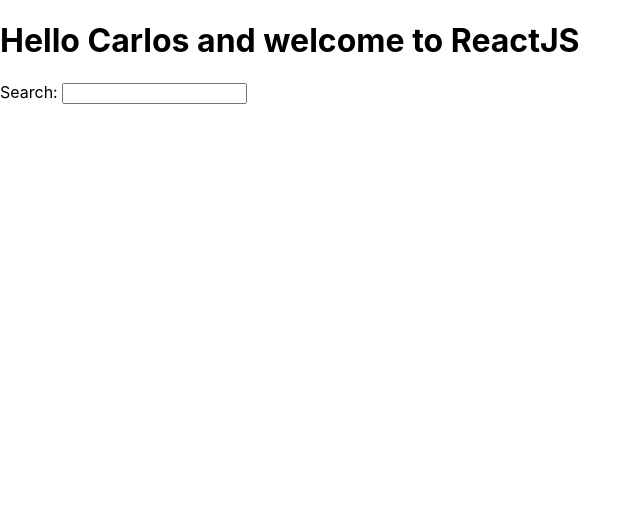
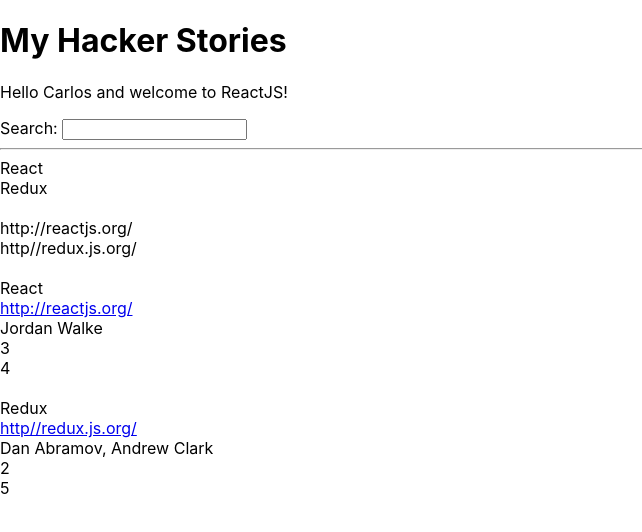
Before and after one commit to carlosmertens/hacker-stories, a React (Create React App) app: page / in a window 1280 px wide. Shown: the top 532 px of the page, without its empty margins (0-642 px from the left). Built offline with nearby package versions, Linux system fonts and the light colour scheme.

Commit message:
Implement map fucntion to render arrays

```diff
--- a/src/App.js
+++ b/src/App.js
@@ -5,6 +5,26 @@
   lang: 'ReactJS'
 };
 
+const list = [
+  {
+    title: 'React',
+    url: 'http://reactjs.org/',
+    author: 'Jordan Walke',
+    num_comment: 3,
+    points: 4,
+    objectID: 0,
+  },
+  {
+    title: 'Redux',
+    url: 'http//redux.js.org/',
+    author: 'Dan Abramov, Andrew Clark',
+    num_comment: 2,
+    points: 5,
+    objectID: 1,
+  },
+]
+
+// To show rendering function in JSX
 function getLang(lang) {
   return lang;
 }
@@ -12,10 +32,43 @@
 function App() {
   return (
     <div>
-      <h1>Hello {welcome.name} and welcome to {getLang(welcome.lang)}</h1>
+      <h1>My Hacker Stories</h1>
+
+      {/* Render primitive variables */}
+      <p>Hello {welcome.name} and welcome to {getLang(welcome.lang)}!</p>
 
       <label htmlFor="search">Search: </label>
       <input id="search" type="text" />
+
+      <hr />
+
+      {/* render the list here */}
+      {list.map(function(item) {
+        return <div>{item.title}</div>;
+      })}
+
+      <br />
+
+      {list.map(item => {
+        return <div>{item.url}</ div>;
+      })}
+
+      <br />
+
+      {list.map(function(item) {
+        return (
+          <div key={item.objectID}>
+            <span>{item.title}</span> <br />
+            <span>
+              <a href={item.url}>{item.url}</a>
+            </span> <br />
+            <span> {item.author}</span> <br />
+            <span>{item.num_comment}</span> <br />
+            <span>{item.points}</span> <br /> <br />
+          </div>
+        );
+      })}
+
     </div>
   );
 }
```
